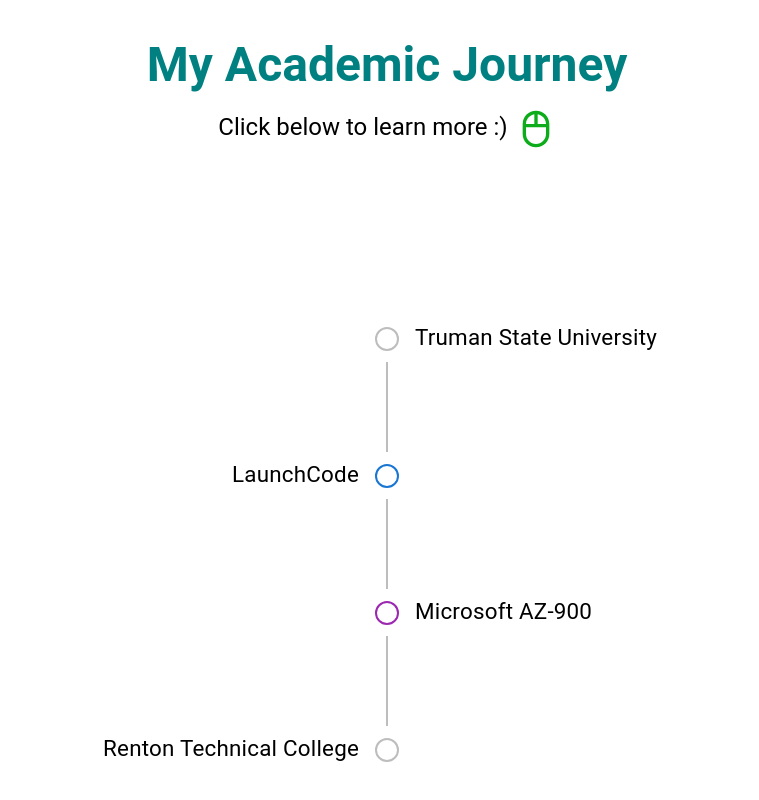
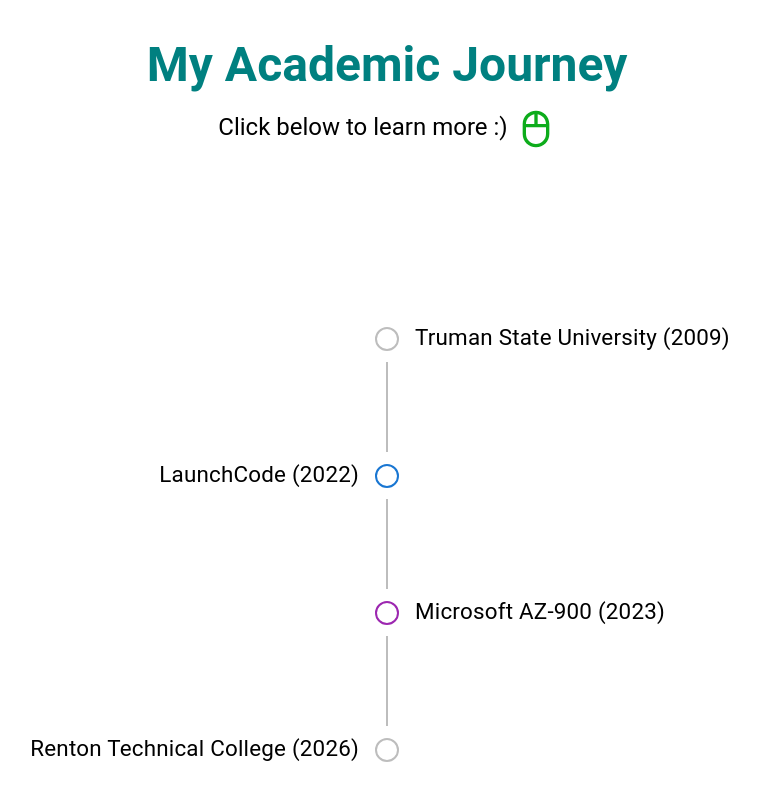
Before and after one commit to amerigirl/website, a React (Create React App) app: page /aboutPage in a window 1280 px wide. Shown: the part 1003-1803 px from the top of the page, without its empty margins (253-1012 px from the left). Built offline with nearby package versions, Linux system fonts and the light colour scheme.

Commit message:
starting modal, updating years for timeline

```diff
--- a/src/Components/AboutPage/MyAcademicJourney/MyAcademicJourney.jsx
+++ b/src/Components/AboutPage/MyAcademicJourney/MyAcademicJourney.jsx
@@ -6,7 +6,8 @@ import {
   TimelineDot,
   TimelineContent,
 } from "@mui/lab";
-import { Box, ThemeProvider, createTheme } from "@mui/material";
+import { ThemeProvider, createTheme } from "@mui/material";
+import React from "react";
 
 const MyAcademicJourney = () => {
   const theme = createTheme({
@@ -37,13 +38,14 @@ const MyAcademicJourney = () => {
   });
 
   const timelineItems = [
-    { content: "Truman State University", color: "grey" },
-    { content: "LaunchCode", color: "primary" },
-    { content: "Microsoft AZ-900", color: "secondary" },
-    { content: "Renton Technical College", color: "grey" },
+    { content: "Truman State University (2009)", color: "grey" },
+    { content: "LaunchCode (2022)", color: "primary" },
+    { content: "Microsoft AZ-900 (2023)", color: "secondary" },
+    { content: "Renton Technical College (2026)", color: "grey" },
   ];
 
   return (
+    <>
       <ThemeProvider theme={theme}>
         <Timeline position="alternate" sx={{ marginBottom: "10rem" }}>
           {timelineItems.map((item, index) => (
@@ -56,8 +58,8 @@ const MyAcademicJourney = () => {
             </TimelineItem>
           ))}
         </Timeline>
-      <Box></Box>
       </ThemeProvider>
+    </>
   );
 };
 
```
Also changed, not shown: src/Components/Modal/BasicModal.jsx (added, +11 -0 lines). Lines whose indentation alone changed are shown as unchanged.
